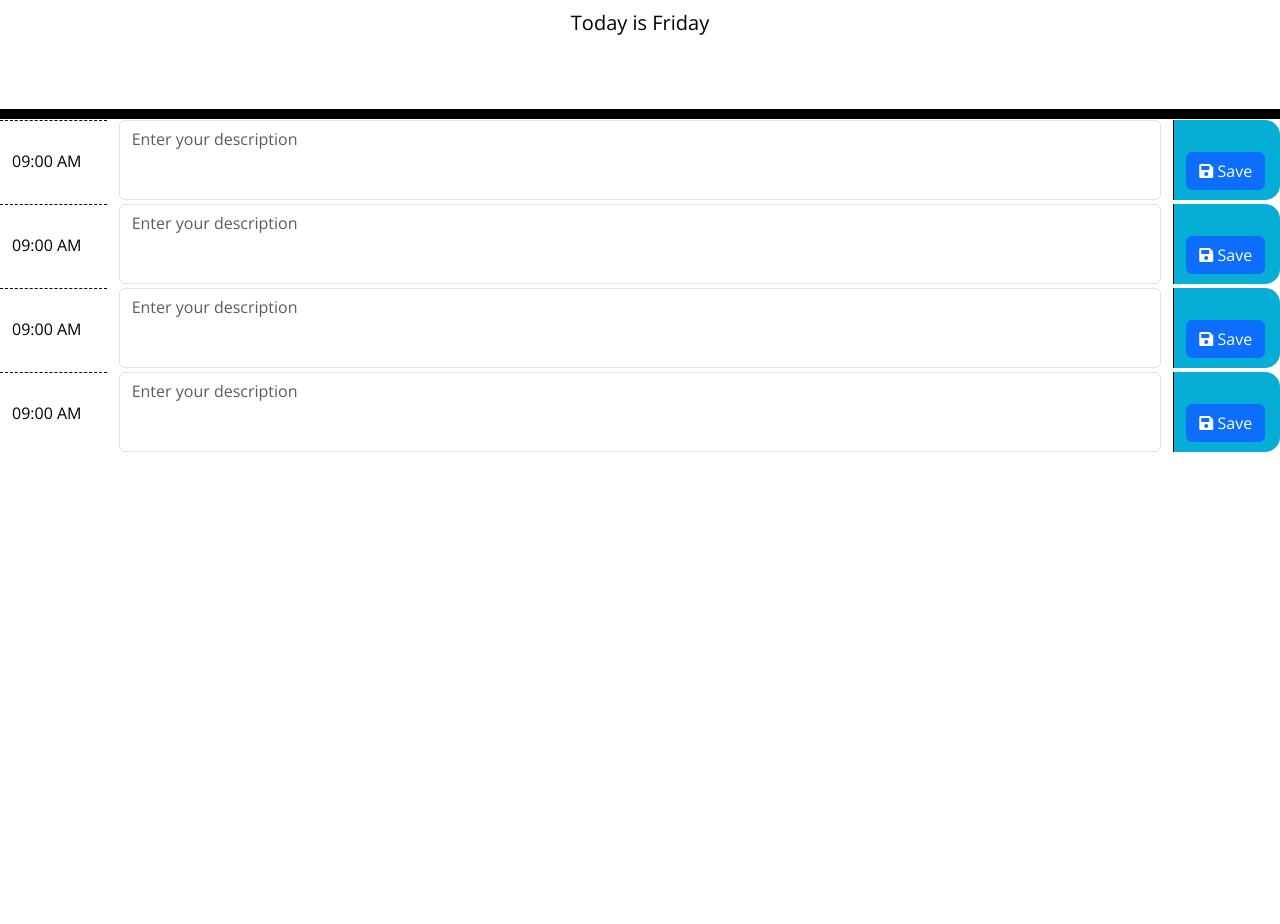
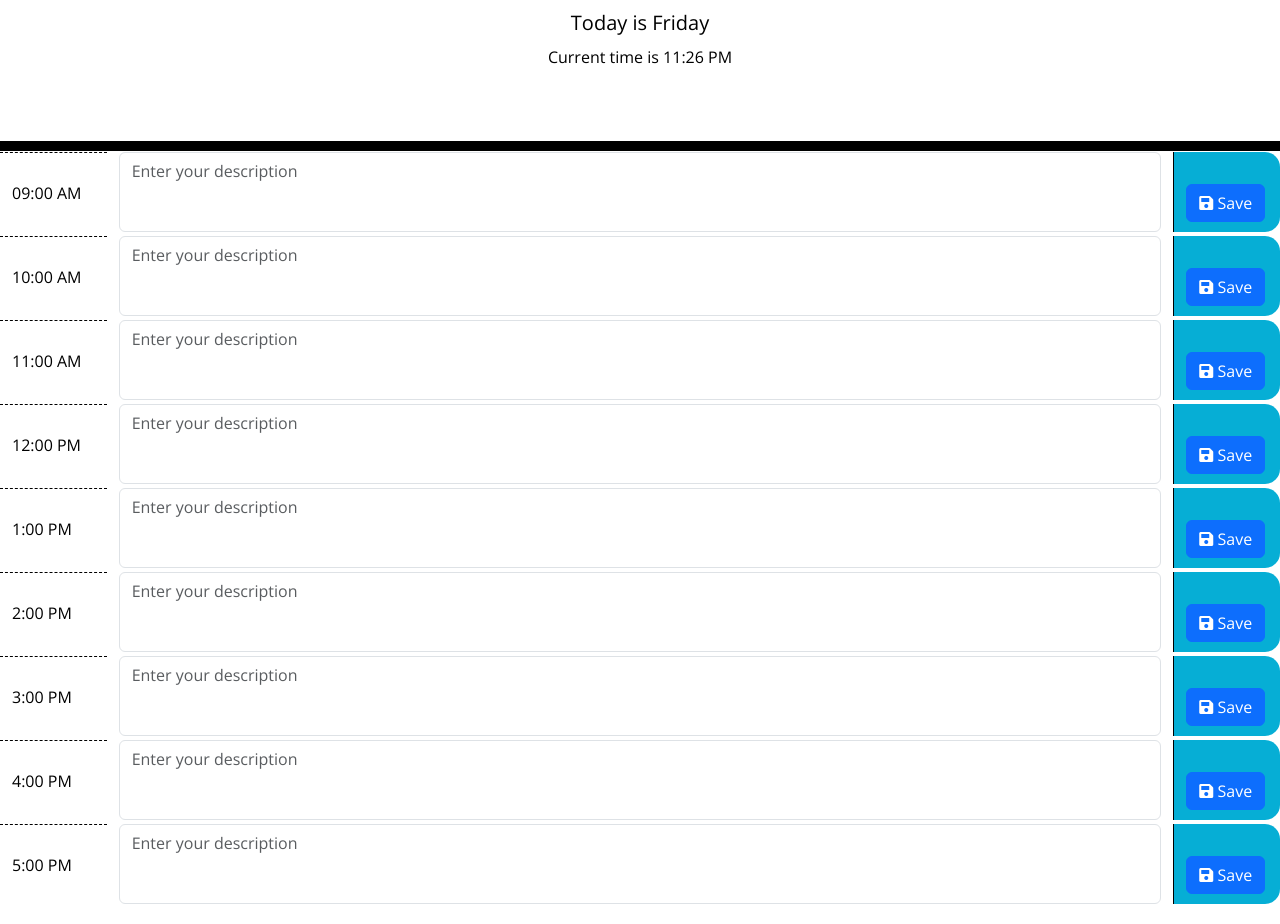
Before and after one commit to jjbstudent/Day-Work-Scheduler, a plain HTML site: page index.html in a window 1280 px wide. Shown: the part 168-1092 px from the top of the page. Before the commit the page ends 800 px from the top, so only its background shows below. Drawn offline with nearby package versions, Linux system fonts and the light colour scheme.

Commit message:
updated time and date feature

```diff
--- a/assets/js/script.js
+++ b/assets/js/script.js
@@ -13,3 +13,16 @@ $(document).ready(function() {
     var daysOfWeek = ['Sunday', 'Monday', 'Tuesday', 'Wednesday', 'Thursday', 'Friday', 'Saturday'];
     return daysOfWeek[dayIndex];
   }
+
+
+  $(document).ready(function() {
+    // Display current day
+    var currentDay = moment().format('dddd');
+    $('#currentDay').text('Today is ' + currentDay);
+
+    // Display current time with AM/PM
+    var currentTime = moment().format('hh:mm A');
+    $('#currentTime').text('Current time is ' + currentTime);
+          // Log current time to console
+          console.log('Current time (console): ' + currentTime);
+  });
--- a/index.html
+++ b/index.html
@@ -29,6 +29,7 @@
       <h1 class="display-3">Work Day Scheduler</h1>
       <p class="lead">A simple calendar app for scheduling your work day</p>
       <p id="currentDay" class="lead"></p>
+      <p id="currentTime"></p>
     </header>
     <div class="container-fluid">
       <!-- First Row -->
@@ -47,7 +48,7 @@
       <!-- Second Row -->
       <div class="row mb-1">
         <div class="col-12 col-sm-1 col-md-1 col-lg-1 hour">
-          <p>09:00 AM</p>
+          <p>10:00 AM</p>
         </div>
         <div class="col-12 col-sm-10 col-md-10 col-lg-10 d-flex align-items-stretch">
           <textarea class="form-control" placeholder="Enter your description"></textarea>
@@ -60,7 +61,7 @@
       <!-- Third Row -->
       <div class="row mb-1">
         <div class="col-12 col-sm-1 col-md-1 col-lg-1 hour">
-          <p>09:00 AM</p>
+          <p>11:00 AM</p>
         </div>
         <div class="col-12 col-sm-10 col-md-10 col-lg-10 d-flex align-items-stretch">
           <textarea class="form-control" placeholder="Enter your description"></textarea>
@@ -73,7 +74,72 @@
       <!-- Fourth Row -->
       <div class="row mb-1">
         <div class="col-12 col-sm-1 col-md-1 col-lg-1 hour">
-          <p>09:00 AM</p>
+          <p>12:00 PM</p>
+        </div>
+        <div class="col-12 col-sm-10 col-md-10 col-lg-10 d-flex align-items-stretch">
+          <textarea class="form-control" placeholder="Enter your description"></textarea>
+        </div>
+        <div class="col-12 col-sm-1 col-md-1 col-lg-1 saveBtn">
+          <button class="btn btn-primary"><i class="fa fa-save"></i> Save</button>
+        </div>
+      </div>
+
+       <!-- Fourth Row -->
+       <div class="row mb-1">
+        <div class="col-12 col-sm-1 col-md-1 col-lg-1 hour">
+          <p>1:00 PM</p>
+        </div>
+        <div class="col-12 col-sm-10 col-md-10 col-lg-10 d-flex align-items-stretch">
+          <textarea class="form-control" placeholder="Enter your description"></textarea>
+        </div>
+        <div class="col-12 col-sm-1 col-md-1 col-lg-1 saveBtn">
+          <button class="btn btn-primary"><i class="fa fa-save"></i> Save</button>
+        </div>
+      </div>
+
+       <!-- Fourth Row -->
+       <div class="row mb-1">
+        <div class="col-12 col-sm-1 col-md-1 col-lg-1 hour">
+          <p>2:00 PM</p>
+        </div>
+        <div class="col-12 col-sm-10 col-md-10 col-lg-10 d-flex align-items-stretch">
+          <textarea class="form-control" placeholder="Enter your description"></textarea>
+        </div>
+        <div class="col-12 col-sm-1 col-md-1 col-lg-1 saveBtn">
+          <button class="btn btn-primary"><i class="fa fa-save"></i> Save</button>
+        </div>
+      </div>
+
+       <!-- Fourth Row -->
+       <div class="row mb-1">
+        <div class="col-12 col-sm-1 col-md-1 col-lg-1 hour">
+          <p>3:00 PM</p>
+        </div>
+        <div class="col-12 col-sm-10 col-md-10 col-lg-10 d-flex align-items-stretch">
+          <textarea class="form-control" placeholder="Enter your description"></textarea>
+        </div>
+        <div class="col-12 col-sm-1 col-md-1 col-lg-1 saveBtn">
+          <button class="btn btn-primary"><i class="fa fa-save"></i> Save</button>
+        </div>
+      </div>
+
+       <!-- Fourth Row -->
+       <div class="row mb-1">
+        <div class="col-12 col-sm-1 col-md-1 col-lg-1 hour">
+          <p>4:00 PM</p>
+        </div>
+        <div class="col-12 col-sm-10 col-md-10 col-lg-10 d-flex align-items-stretch">
+          <textarea class="form-control" placeholder="Enter your description"></textarea>
+        </div>
+        <div class="col-12 col-sm-1 col-md-1 col-lg-1 saveBtn">
+          <button class="btn btn-primary"><i class="fa fa-save"></i> Save</button>
+        </div>
+      </div>
+
+       <!-- Fourth Row -->
+       <div class="row mb-1">
+        <div class="col-12 col-sm-1 col-md-1 col-lg-1 hour">
+          <p>5:00 PM</p>
         </div>
         <div class="col-12 col-sm-10 col-md-10 col-lg-10 d-flex align-items-stretch">
           <textarea class="form-control" placeholder="Enter your description"></textarea>
@@ -87,7 +153,7 @@
 
 
 
-
+    <script src="https://cdnjs.cloudflare.com/ajax/libs/moment.js/2.29.1/moment.min.js"></script>
     <script src="https://cdnjs.cloudflare.com/ajax/libs/jquery/3.2.1/jquery.min.js"></script>
     <script src="https://cdn.jsdelivr.net/npm/dayjs@1/dayjs.min.js"></script>
     <script src="./assets/js/script.js"></script>
```
